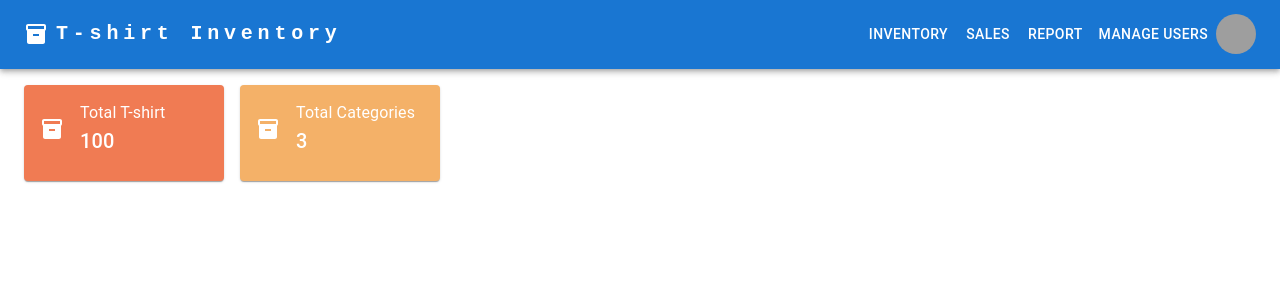
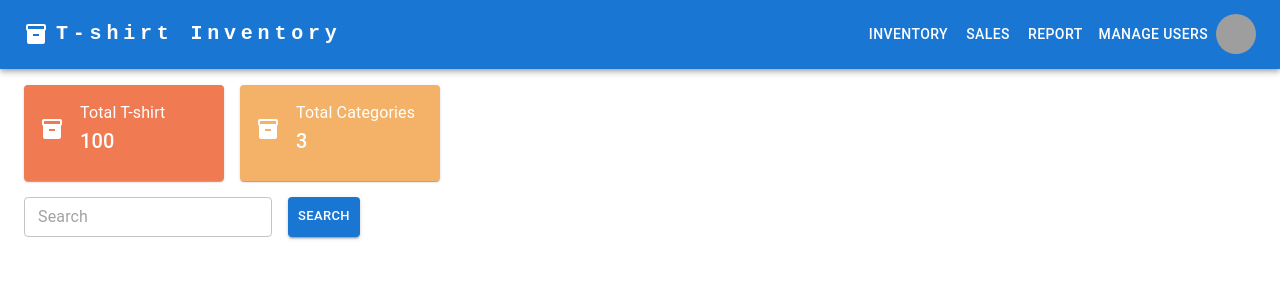
Before and after one commit to lioncio1229/tshirt-inventory-frontend, a React (Vite) app: page /main/inventory in a window 1280 px wide. Shown: the top 300 px of the page. Built offline with nearby package versions, Linux system fonts and the light colour scheme; grey boxes are pictures that could not be loaded.

Commit message:
Add search bar

```diff
--- /dev/null
+++ b/src/components/Searchbar.jsx
@@ -0,0 +1,10 @@
+import { Stack, TextField, Button } from "@mui/material"
+
+export default function Searchbar() {
+  return (
+    <Stack direction="row" spacing={2}>
+      <TextField size="small" placeholder="Search" />
+      <Button variant="contained" size="small"> Search </Button>
+    </Stack>
+  );
+}
--- /dev/null
+++ b/src/pages/inventory/Menu.jsx
@@ -0,0 +1,11 @@
+import {Stack} from "@mui/material";
+import Searchbar from "../../components/Searchbar";
+
+export default function Menu()
+{
+    return (
+        <Stack justifyContent="space-between">
+            <Searchbar />
+        </Stack>
+    )
+}
--- a/src/pages/inventory/index.jsx
+++ b/src/pages/inventory/index.jsx
@@ -1,15 +1,31 @@
-import {Grid, Box} from "@mui/material";
+import { Grid, Box } from "@mui/material";
 import Overview from "../../components/Overview";
+import Menu from "./Menu";
 
-export default function Inventory()
-{
+export default function Inventory() {
   return (
     <Box>
-            <Grid container>
+      <Grid container spacing={2}>
         <Grid item xs={12}>
-                    <Overview overviews={[{label: "Total T-shirt", value: 100, sx: {bgcolor: "#f07b53"}}, {label: "Total Categories", value: 3, sx: {bgcolor: "#f4b168"}}]} />
+          <Overview
+            overviews={[
+              {
+                label: "Total T-shirt",
+                value: 100,
+                sx: { bgcolor: "#f07b53" },
+              },
+              {
+                label: "Total Categories",
+                value: 3,
+                sx: { bgcolor: "#f4b168" },
+              },
+            ]}
+          />
+        </Grid>
+        <Grid item xs={12}>
+            <Menu />
         </Grid>
       </Grid>
     </Box>
-    )
+  );
 }
```
Lines whose indentation alone changed are shown as unchanged.
